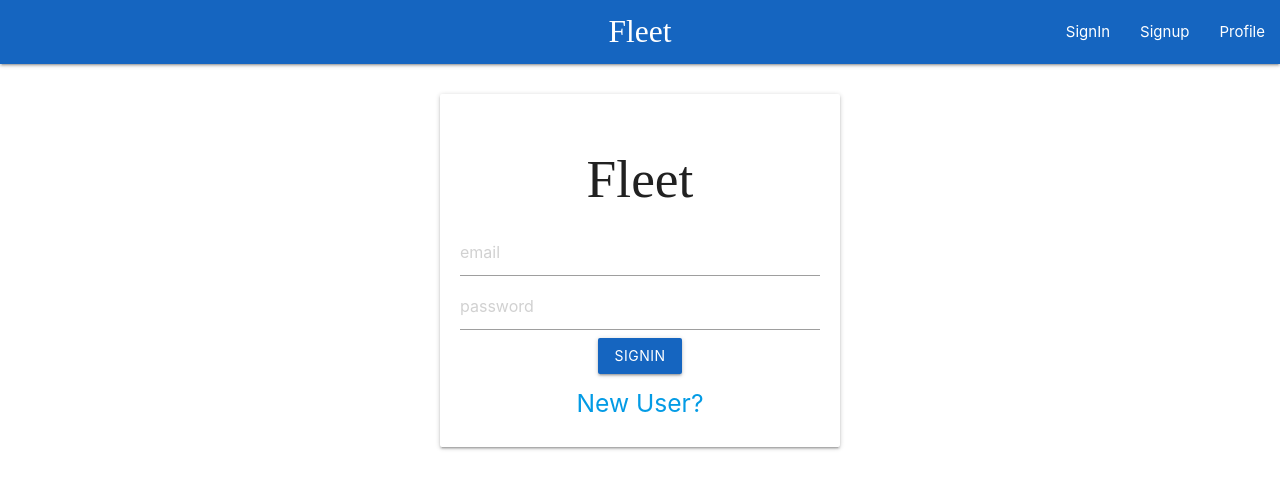
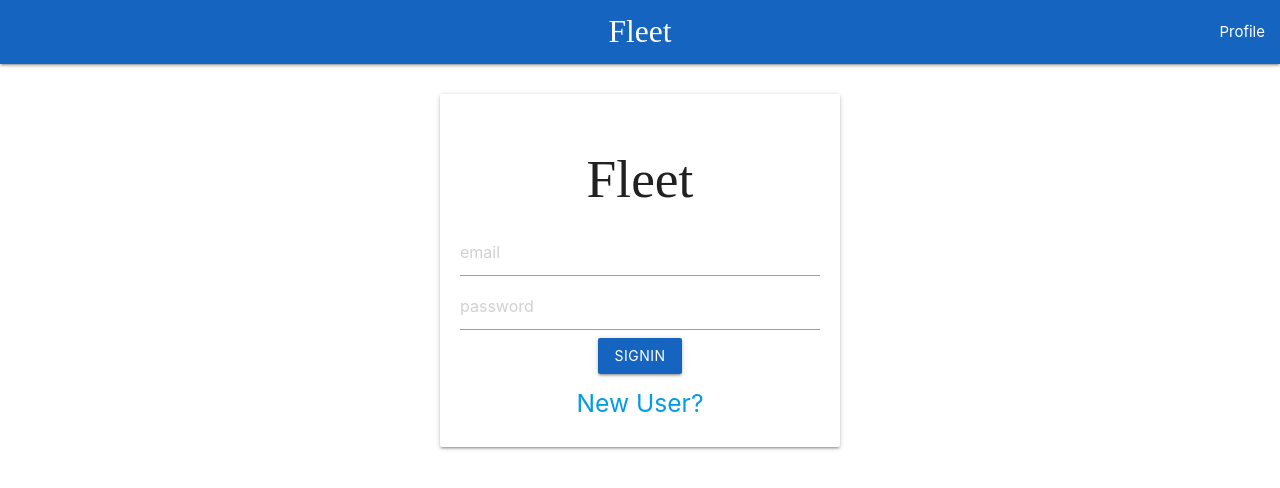
Before and after one commit to Sk-oo7/Social-Media-App, a React (Create React App) app in the folder client/: page /signin in a window 1280 px wide. Shown: the top 488 px of the page. Built offline with nearby package versions, Linux system fonts and the light colour scheme; a web font is replaced by a local one.

Commit message:
Update Navbar.js
Applied conditions for links on navbar

```diff
--- a/client/src/components/Navbar.js
+++ b/client/src/components/Navbar.js
@@ -1,20 +1,45 @@
-import React, { useState } from 'react'
+import React, { useState,useContext } from 'react'
 import { Link } from 'react-router-dom'
+import {UserContext} from "../App"
 import "../App.css"
 
 function Navbar() {
+  const {state,dispatch} = useContext(UserContext)
+
+  const renderList =()=>{
+    if(state){
+      return [
+        <li><Link to="/profile">Profile</Link></li>
+      ]
+    }
+    else{
+      return [<li><Link to="/signin">SignIn</Link></li>,
+      <li><Link to="/signup">Signup</Link></li>]
+    }
+  }
+  const renderList2 =()=>{
+    if(state){
+      return [
+        <li><Link to="/profile"><span className="blue-text text-darken-2">Profile</span></Link></li>
+      ]
+    }
+    else{
+      return [
+        <li><Link to="/signin"><span className="blue-text text-darken-2">SignIn</span></Link></li>,
+        <li><Link to="/signup"><span className="blue-text text-darken-2">SignUp</span></Link></li>
+    ]
+    }
+  }
   const [show,setShow]=useState(false);
 
     return (
         <div>
             <nav>
               <div className="nav-wrapper dark blue darken-3">
-                <Link to="/" className="brand-logo center">Fleet</Link>
+                <Link to={state? "/" : "/signin"} className="brand-logo center">Fleet</Link>
                 <Link className='sidenav-trigger right' to="#" data-target='' onClick={()=>setShow(!show)}><i className="material-icons">menu</i></Link>
                 {!show && <ul id="nav-mobile" className="right hide-on-med-and-down">
-                  <li><Link to="/signin">SignIn</Link></li>
-                  <li><Link to="/signup">Signup</Link></li>
-                  <li><Link to="/profile">Profile</Link></li>
+                  {renderList()}
                 </ul>}
               </div>
             </nav>
@@ -22,9 +47,7 @@ function Navbar() {
             {show && <nav>
               <div className="nav-wrapper white" style={{display:"flex",justifyContent:"space-around"}}>
                 <ul className="show-on-medium-and-down">
-                <li><Link to="/signin"><span className="blue-text text-darken-2">SignIn</span></Link></li>
-                <li><Link to="/signup"><span className="blue-text text-darken-2">SignUp</span></Link></li>
-                <li><Link to="/profile"><span className="blue-text text-darken-2">Profile</span></Link></li>
+                {renderList2()}
                 </ul>
               </div>
             </nav>}
```
